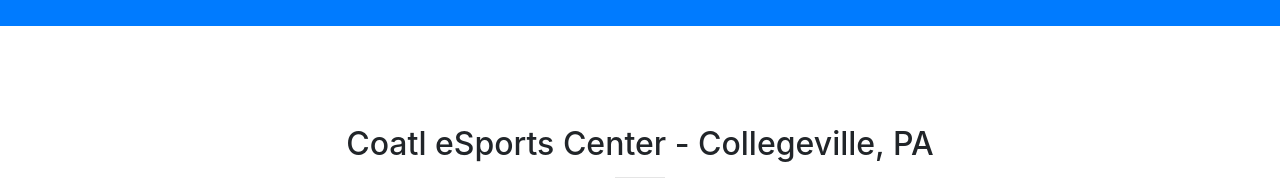
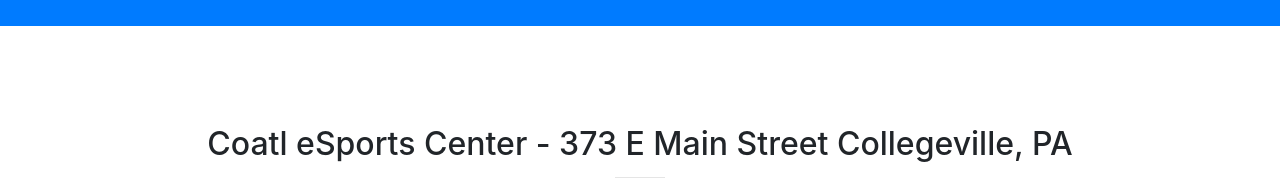
Before and after one commit to coatlesports/coatlesports.github.io, a website with bundled scripts: page index.html in a window 1280 px wide. Shown: the part 1240-1431 px from the top of the page. Built offline with nearby package versions, Linux system fonts and the light colour scheme.

Commit message:
Update index.html

```diff
--- a/index.html
+++ b/index.html
@@ -86,7 +86,7 @@
       <div class="container">
         <div class="row">
           <div class="col-lg-12 text-center">
-            <h2 class="section-heading">Coatl eSports Center - Collegeville, PA</h2>
+            <h2 class="section-heading">Coatl eSports Center - 373 E Main Street Collegeville, PA</h2>
             <hr class="primary">
           <div class="col-lg-12 text-center">
           <div class="item1">
```
